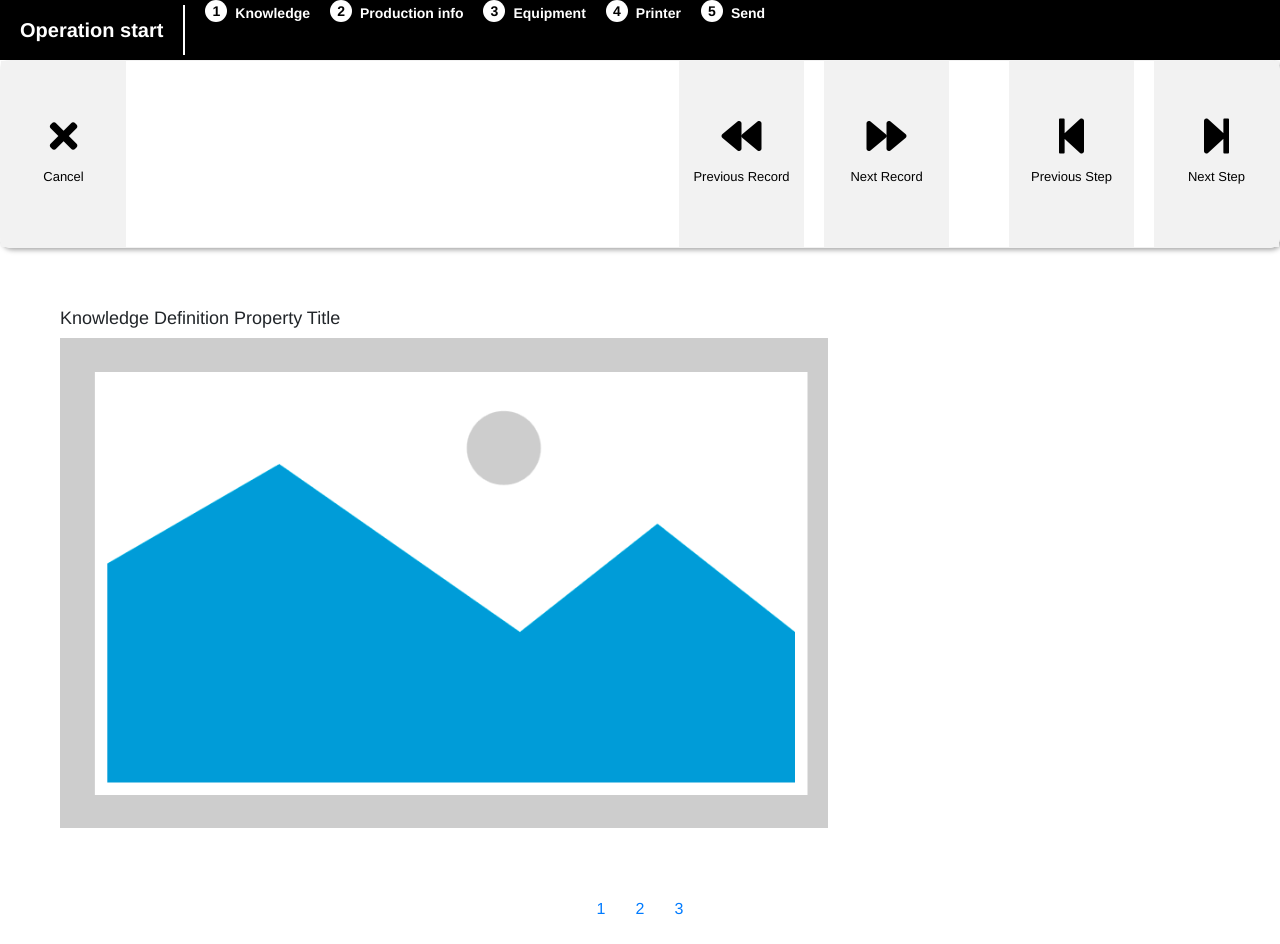
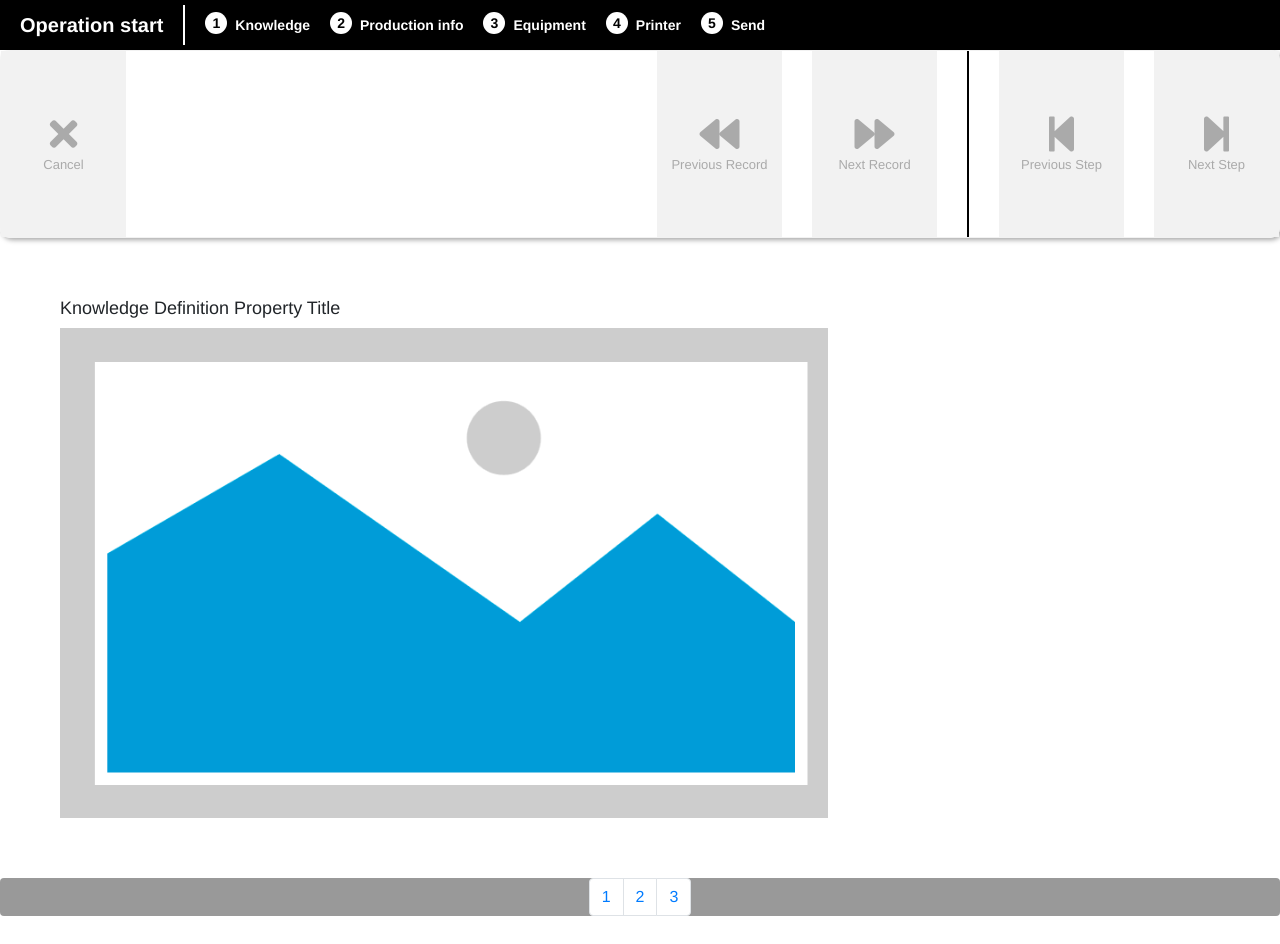
Before and after one commit to tanyami/Momentum, a plain HTML site: page index_nav.html in a window 1280 px wide. Drawn offline with nearby package versions, Linux system fonts and the light colour scheme.

Commit message:
Update style_nav.css

```diff
--- a/style_nav.css
+++ b/style_nav.css
@@ -1,9 +1,9 @@
 body {
 	font-family: Helvetica, Arial, sans-serif;
 	font-size: 16px;
+	line-height: 1;
 	margin: 0;
 	padding: 0;
-    width: 100%;
 }
 .nav-panel-local {
 	display: flex;
@@ -26,12 +26,13 @@ body {
 	counter-reset: myCounter;
   	list-style-type: none;
   	padding: 0;
+	margin: auto;
 }
 .navigation__item{
 	position: relative;
  	padding-left: 30px;
 	margin-left: 20px;
-    line-height: 25px;
+	line-height: 1.6;
 	cursor: pointer;
 }
 .navigation__link {
@@ -82,22 +83,23 @@ body {
 	border-radius: 10px;
 	box-shadow: 2px 2px 5px rgba(0, 0, 0, 0.349019607843137);
 }
-.nav-panel-main__left  {
-    height: 186px;
-}
 .pannel-group  {
 	display: flex;
-    justify-content: center;
-    align-items: center;
+	justify-content: center;	align-items: center;
 	background: #f2f2f2;
 	width: 125px;
+	height: 186px;
 	text-align: center;
-    line-height: 30px;
+	line-height: 1.5;
 	font-size: 13px;
 }
 .pannel-icon {
+	color: #aaa;
+}
+.pannel-icon:hover {
 	color: #000;
 	text-decoration: none;
+	cursor: pointer;
 }
 .fas {
 	font-size: 	40px;
@@ -108,22 +110,17 @@ body {
 }
 .arrow-group {
 	display: flex;
-	margin-left: 40px;
 }
 .arrow-block{
-	margin-left: 20px;
+	margin-left: 30px;
 }
-.img-panel {
-	padding: 60px 0;
-}
-.vertical {
-	margin: 20px 0 20px 60px;
-}
-.step a {
-	color: grey;
+.arrow-group__step {
+	border-left: 2px solid #000;
+	margin-left: 30px;
 }
 .img-panel {
 	width: 100%;
+	padding: 60px 0;
 }
 .img-panel-main {
 	width: 60%;
@@ -135,39 +132,15 @@ h1 {
 .img-panel-main img {
 	width: 100%;
 }
-.pagination {
+.nav-panel-pagination {
 	width: 100%;
 }
-.pagination_list{
+.pagination{
 	background: #999;
-    margin: 0;
-    padding: 0;
-    display: flex;
-    list-style: none;
-    justify-content: center;
 }
-.page-link {
-	border: 1px solid #fff;
-	text-decoration: none;
-	display: inline-block;
-	width: 40px;
-	height: 40px;
-	line-height: 40px;
-	padding: 0;
-	text-align: center;
-	background: #fff;
-}
-.page-link:hover {
-	background-color: #169bd5;
-	color: white;
-}
-.page-link .active {
-	background-color: #169bd5;
-	color: white;
-}
+
 @media (max-width: 768px) {
 .navigation {
-	/*flex-direction: row;*/
 	flex-direction: column;
 }
 .nav-panel-local__operation p {
```
Lines whose indentation alone changed are shown as unchanged.
